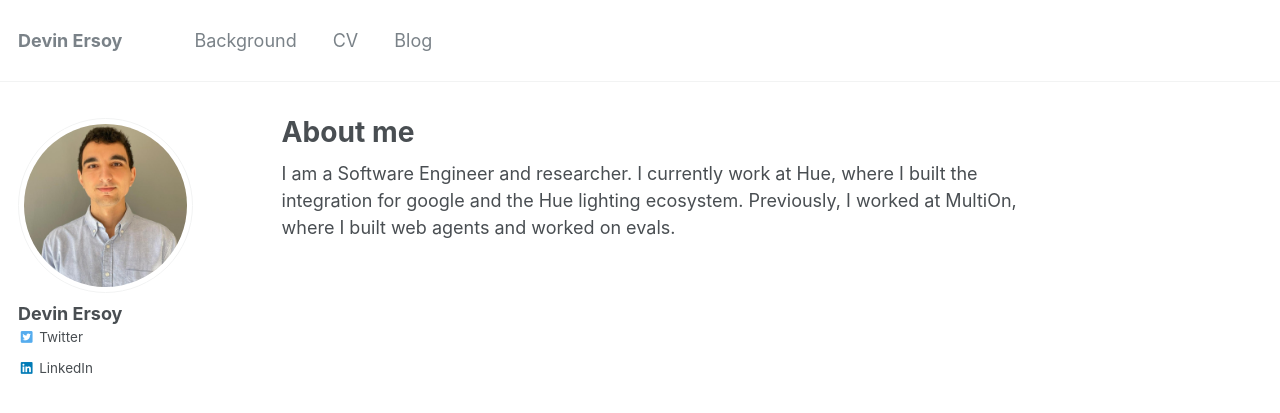
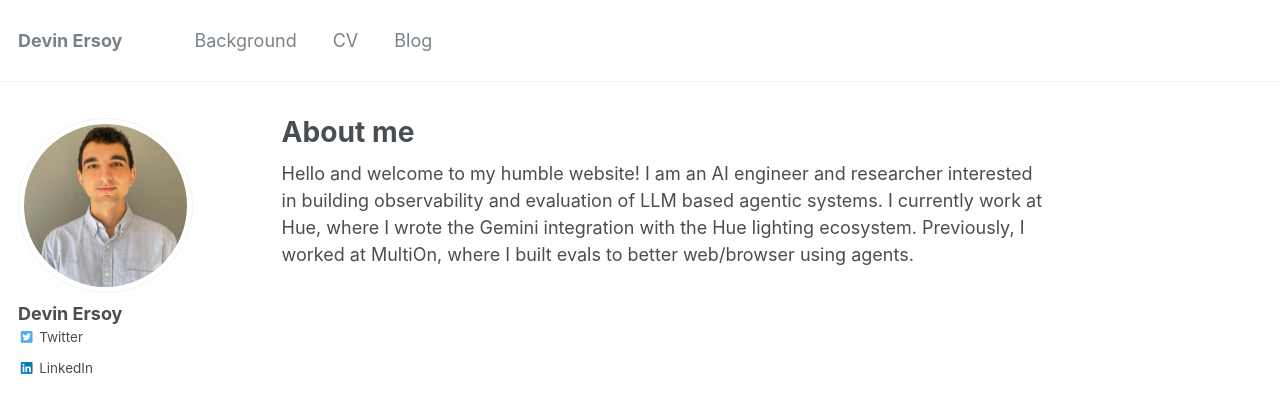
Before and after one commit to devinat1/devinat1.github.io, a Jekyll site: the page built from _pages/about.md, in a window 1280 px wide. Shown: the top 413 px of the page. Built offline with Jekyll 4.4.1, drawn with Linux system fonts in a browser that asks for light colours.

Commit message:
Updated about page

```diff
--- a/_pages/about.md
+++ b/_pages/about.md
@@ -17,7 +17,9 @@ redirect_from:
   gtag('config', 'G-ZSMV5NQV3R');
 </script>
 
-I am a Software Engineer and researcher. I currently work at Hue, where I built the integration for google and the Hue lighting ecosystem. Previously, I worked at MultiOn, where I built web agents and worked on evals.
+
+Hello and welcome to my humble website! I am an AI engineer and researcher interested in building observability and evaluation of LLM based agentic systems. I currently work at Hue, where I wrote the Gemini integration with the Hue lighting ecosystem. Previously, I worked at MultiOn, where I built evals to better web/browser using agents.
+
 
 <!-- News
 ----- -->
```
